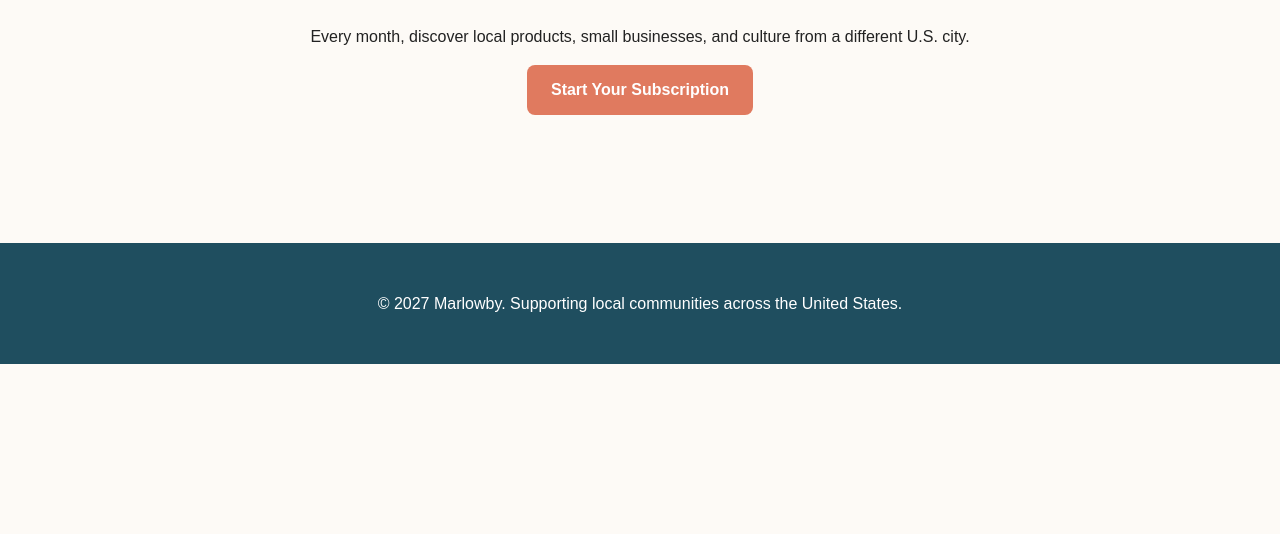
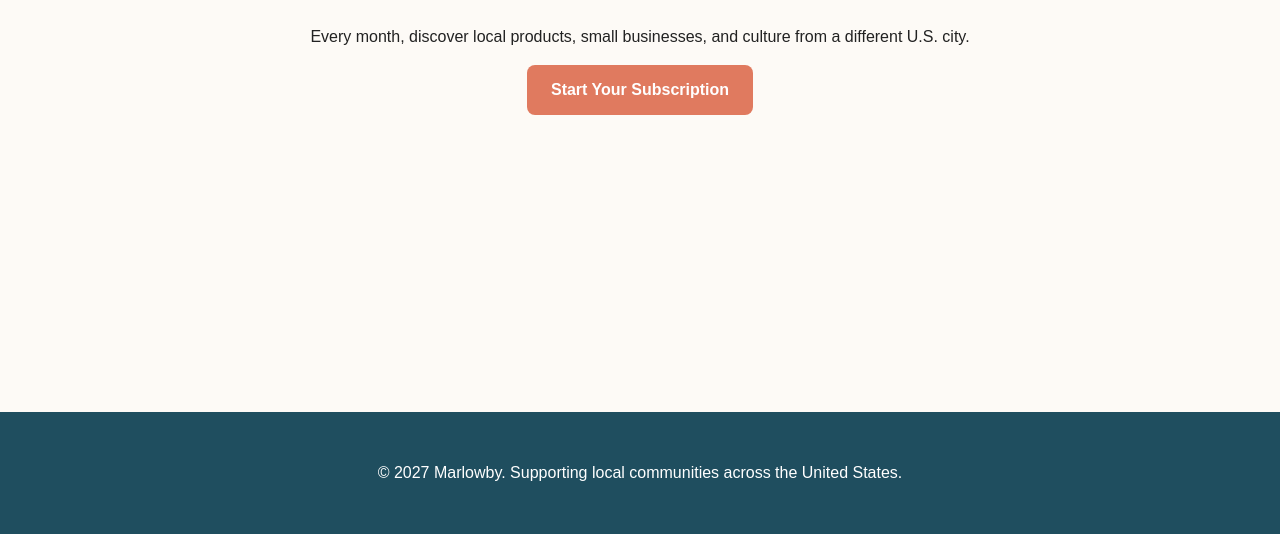
Before and after one commit to anaghtanniru-max/marlowby, a plain HTML site: page index.html in a window 1280 px wide. Shown: the part 266-800 px from the top of the page. Drawn offline with Linux system fonts and the light colour scheme.

Commit message:
Update footer

```diff
--- a/css/styles.css
+++ b/css/styles.css
@@ -173,3 +173,14 @@ button:focus-visible {
     gap: 0.75rem;
   }
 }
+
+/* Keep the footer at the bottom on short pages */
+body {
+  min-height: 100vh;
+  display: flex;
+  flex-direction: column;
+}
+
+main {
+  flex: 1;
+}
```
